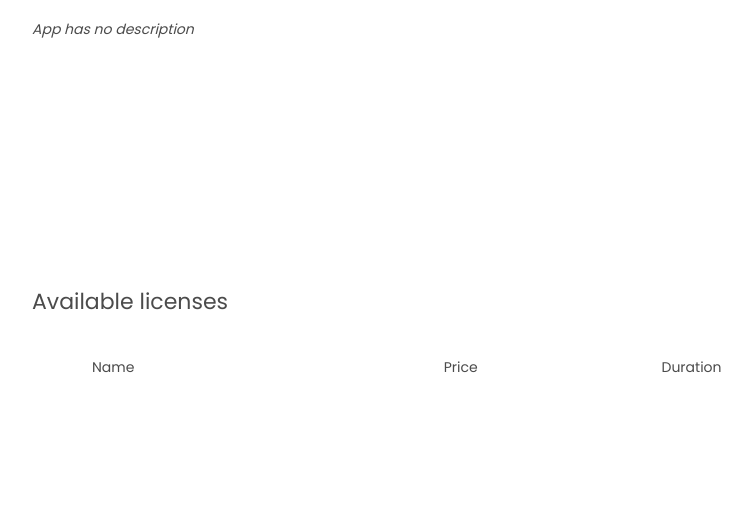
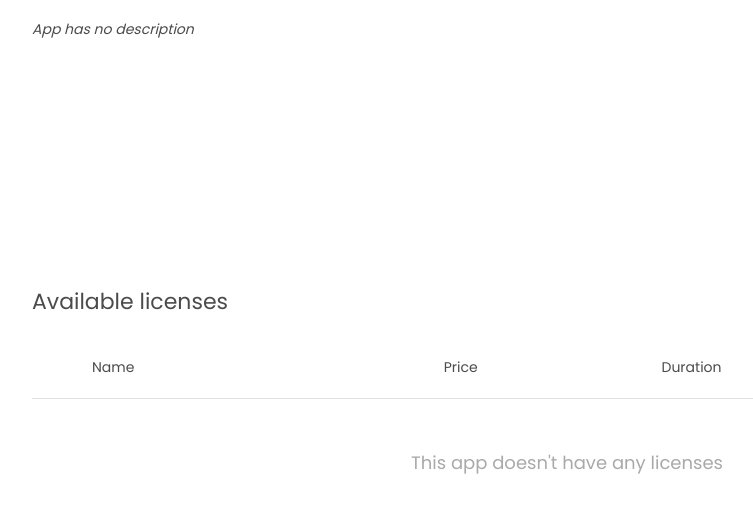
Before and after one commit to Tonyy18/keyforest, a Django app: template templates/marketplace/app_page.html in a window 1280 px wide. Shown: the part 283-809 px from the top of the page, without its empty margins (73-826 px from the left). Before the commit the page ends 656 px from the top, so only its background shows below. Run offline with Django 3.2, Linux system fonts and the light colour scheme; the template is opened without the code that fills it, so the values that code supplies are empty; parts of the project's set-up code (start-up, migrations or seed data) failed here and were passed over.

Commit message:
(appPage) Show message if no licenses available

```diff
--- a/templates/marketplace/app_page.html
+++ b/templates/marketplace/app_page.html
@@ -43,9 +43,10 @@
             </div>
         </div>
     </li>
+    {% empty %}
+    <li class="list-message" id="list-message">
+        This app doesn't have any licenses
+    </li>
     {% endfor %}
-    <!--<li class="list-message" id="list-message">
-        This app doesn't have any licenses
-    </li>-->
 </ul>
 {% endblock %}
```
